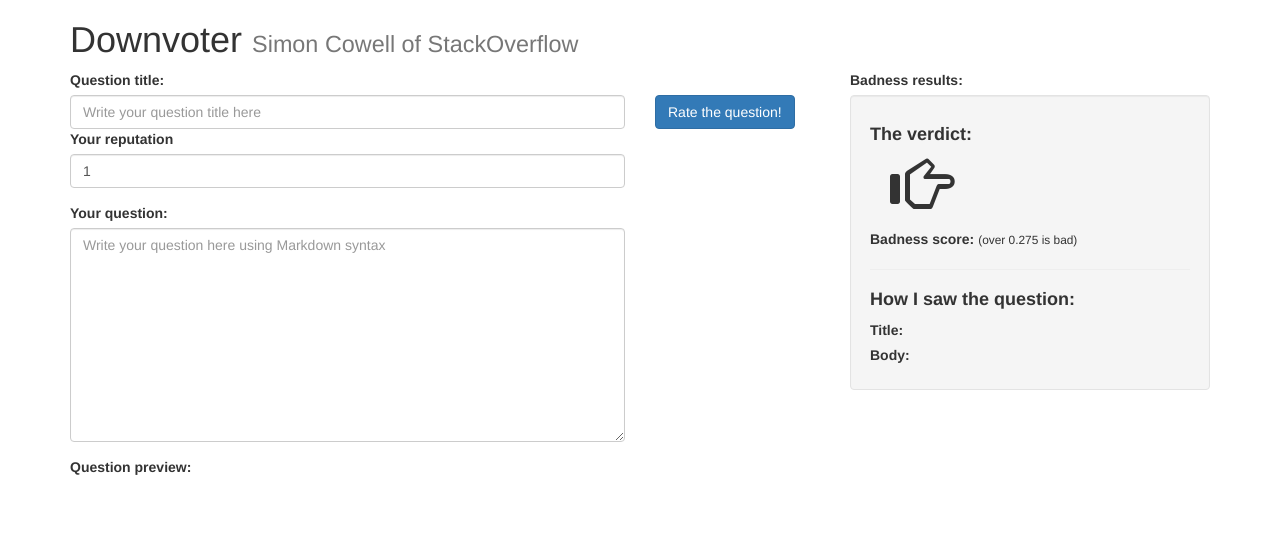
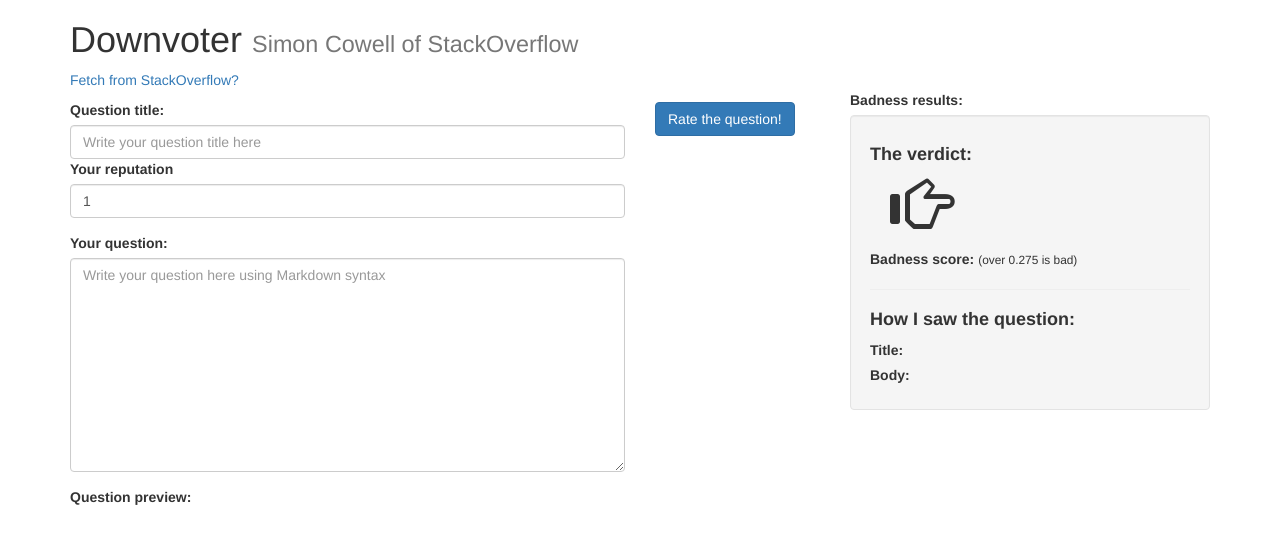
Before and after one commit to Blaza/downvoter, a Flask app: page / in a window 1280 px wide. Shown: the top 544 px of the page. Run offline with Flask 2, Linux system fonts and the light colour scheme; parts of the project's set-up code (start-up, migrations or seed data) failed here and were passed over; some libraries are stand-ins or nearby versions.

Commit message:
Add fetching from SO

```diff
--- a/app/app.py
+++ b/app/app.py
@@ -2,6 +2,11 @@ from flask import Flask
 from flask import render_template, request, jsonify
 from ..model_scripts.flask_final_model import predict_proba
 from ..model_scripts.preprocessing import process_body, process_title
+
+from bs4 import BeautifulSoup
+from urllib.request import urlopen
+from urllib.parse import urlparse
+
 app = Flask(__name__)
 
 @app.route("/")
@@ -25,3 +30,21 @@ def score():
 
     return jsonify(BS="%.3f" % score, verdict=bad,
                    proc_body=proc_body, proc_title=proc_title)
+
+
+@app.route("/scrape", methods=["POST"])
+def scrape():
+    so_link = request.form.get("url", "")
+    hostname = urlparse(so_link).hostname
+    if not hostname == "www.stackoverflow.com" and \
+       not hostname == "stackoverflow.com":
+        return "invalid url"
+
+    html = urlopen(so_link)
+    soup = BeautifulSoup(html, "html5lib")
+
+    body = soup.select(".question  .post-text")[0].decode_contents().strip()
+    title = soup.select("#question-header a.question-hyperlink")[0].get_text()
+    reputation = soup.select(".owner .reputation-score")[0].get_text()
+
+    return jsonify(body_html=body, title=title, reputation=reputation)
--- a/app/templates/index.html
+++ b/app/templates/index.html
@@ -49,7 +49,17 @@
         </div>
         <div class="row">
             <div class="col-lg-6">
-                <div class="form-group">
+              <a data-toggle="collapse" href="#collapseExample" role="button" aria-expanded="false" aria-controls="collapseExample">
+                Fetch from StackOverflow?
+              </a>
+              <div class="collapse" id="collapseExample">
+                  <form class="form-inline">
+                    <label for="so_url">URL:</label>
+                    <input type="text" class="form-control" id="so_url" style="margin-left: 5px; width:80%;" placeholder="https://stackoverflow.com/questions/...">
+                    <button type="button" class="btn btn-link" onclick="scrape_question();">Fetch</button>
+                  </form>
+              </div>
+                <div class="form-group" style="margin-top: 10px;">
                     <label for="title">Question title:</label>
                     <input type="text" class="form-control" id="title" placeholder="Write your question title here" />
                     <label for="reputation">Your reputation</label>
@@ -66,7 +76,7 @@
                 </div>
             </div>
             <div class="col-lg-2">
-              <div style="margin: 25px auto;">
+              <div style="margin: 32px auto;">
                 <button id="check_btn" type="button" class="btn btn-primary", onclick="check_score();">Rate the question!</button>
                 <div style="display: none;" id="loading":>
                   <div class="sk-rotating-plane"></div>
@@ -74,7 +84,7 @@
                 </div>
               </div>
             </div>
-            <div class="col-lg-4">
+            <div class="col-lg-4" style="margin-top: 20px;">
                 <label>Badness results:</label>
                 <div class="well">
                     <h4 style="font-weight: bold;">The verdict:</h4>
@@ -125,6 +135,16 @@
             });
         }
 
+        var scrape_question = function() {
+          $.post( "scrape",
+                  { url : document.getElementById("so_url").value })
+            .done(function(data) {
+              document.getElementById("editor").value = converter.makeMarkdown(data.body_html);
+              document.getElementById("title").value = data.title;
+              document.getElementById("reputation").value = parseInt(data.reputation.replace(/,/g, ''));
+            });
+        }
+
         setInterval(function() {
             var q_markdown = document.getElementById("editor").value;
             var q_preview = converter.makeHtml(q_markdown);
```
